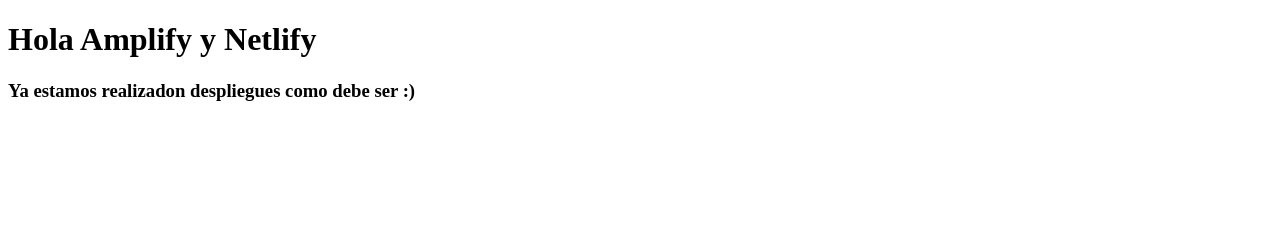
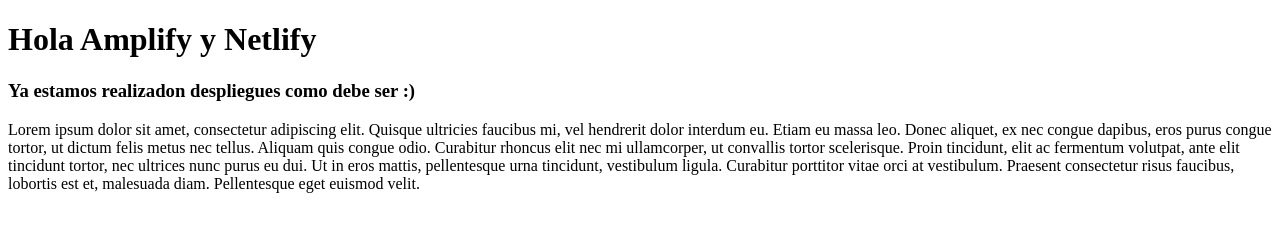
Before and after one commit to stevenrealesg/web-taller-1, a plain HTML site: page index.html in a window 1280 px wide. Drawn offline with Linux system fonts and the light colour scheme.

Commit message:
parrafo de lorem ipsum

```diff
--- a/index.html
+++ b/index.html
@@ -11,5 +11,8 @@
     <h3>
         Ya estamos realizadon despliegues como debe ser :)
     </h3>
+    <p>
+        Lorem ipsum dolor sit amet, consectetur adipiscing elit. Quisque ultricies faucibus mi, vel hendrerit dolor interdum eu. Etiam eu massa leo. Donec aliquet, ex nec congue dapibus, eros purus congue tortor, ut dictum felis metus nec tellus. Aliquam quis congue odio. Curabitur rhoncus elit nec mi ullamcorper, ut convallis tortor scelerisque. Proin tincidunt, elit ac fermentum volutpat, ante elit tincidunt tortor, nec ultrices nunc purus eu dui. Ut in eros mattis, pellentesque urna tincidunt, vestibulum ligula. Curabitur porttitor vitae orci at vestibulum. Praesent consectetur risus faucibus, lobortis est et, malesuada diam. Pellentesque eget euismod velit.
+    </p>
 </body>
 </html>
```
